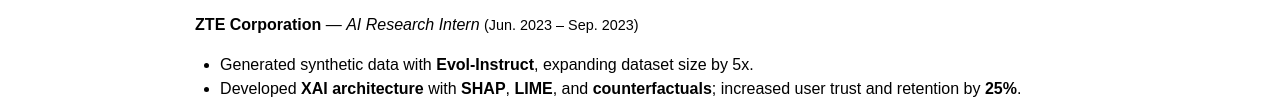
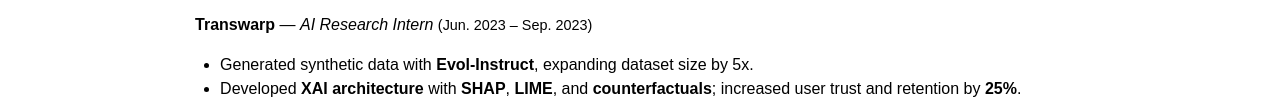
Before and after one commit to Zhongyan0721/portfolio, a plain HTML site: page cv/index.html in a window 1280 px wide. Shown: the part 688-792 px from the top of the page. Drawn offline with Linux system fonts and the light colour scheme.

Commit message:
update_cv

```diff
--- a/cv/index.html
+++ b/cv/index.html
@@ -49,7 +49,7 @@
             <li>Authored patent: “<em>A method and system for SQL generation based on background knowledge augment</em>”.</li>
         </ul>
 
-        <p><strong>ZTE Corporation</strong> — <em>AI Research Intern</em> <span class="small">(Jun. 2023 – Sep. 2023)</span></p>
+        <p><strong>Transwarp</strong> — <em>AI Research Intern</em> <span class="small">(Jun. 2023 – Sep. 2023)</span></p>
         <ul>
             <li>Generated synthetic data with <strong>Evol-Instruct</strong>, expanding dataset size by 5x.</li>
             <li>Developed <strong>XAI architecture</strong> with <strong>SHAP</strong>, <strong>LIME</strong>, and <strong>counterfactuals</strong>; increased user trust and retention by <strong>25%</strong>.</li>
```
Also changed, not shown: 1 other file.
